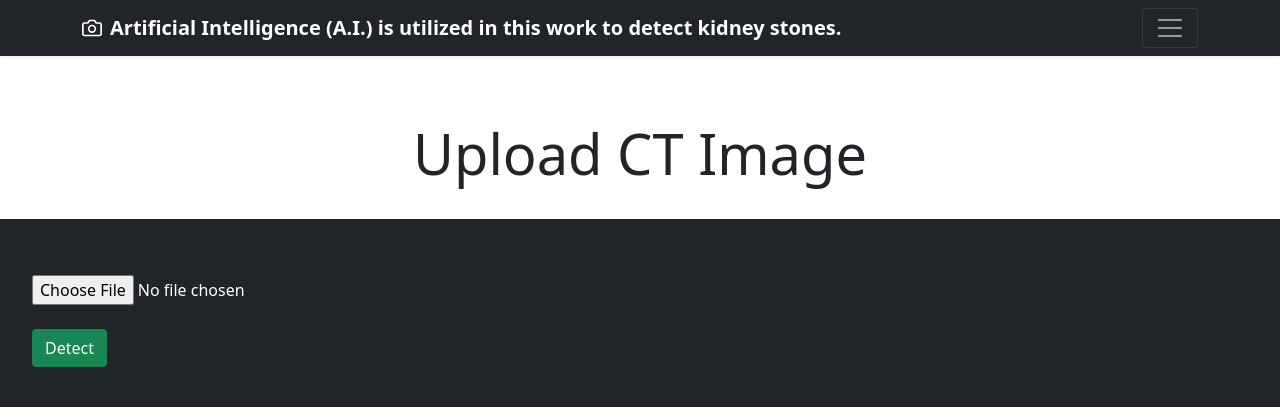
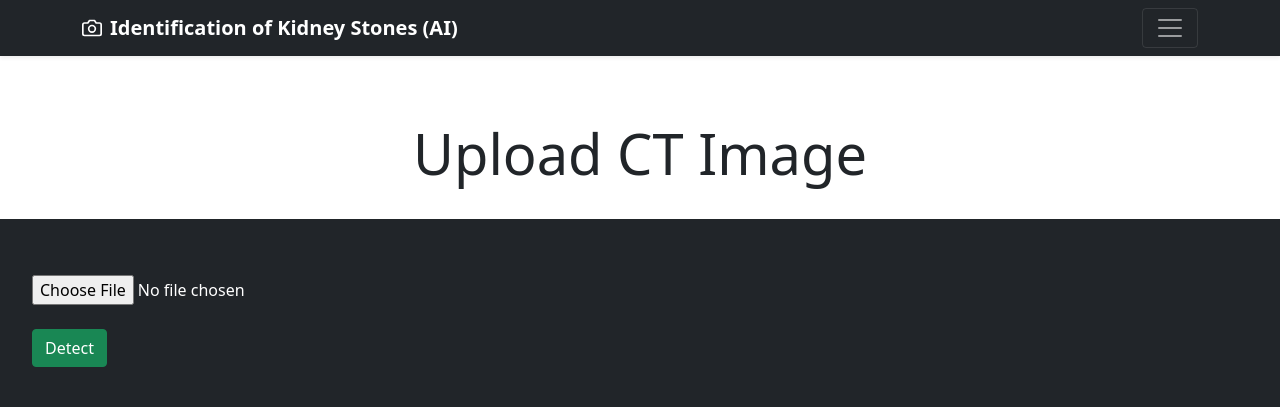
Before and after one commit to NichaData/Web, a Django app: page / in a window 1280 px wide. Shown: the top 420 px of the page. Run offline with Django 3.2, Linux system fonts and the light colour scheme; parts of the project's set-up code (start-up, migrations or seed data) failed here and were passed over; grey boxes are pictures that could not be loaded.

Commit message:
Update headerPage.html

```diff
--- a/template/headerPage.html
+++ b/template/headerPage.html
@@ -70,7 +70,7 @@
     <div class="container">
       <a href="{% url 'home' %}" class="navbar-brand d-flex align-items-center">
         <svg xmlns="http://www.w3.org/2000/svg" width="20" height="20" fill="none" stroke="currentColor" stroke-linecap="round" stroke-linejoin="round" stroke-width="2" aria-hidden="true" class="me-2" viewBox="0 0 24 24"><path d="M23 19a2 2 0 0 1-2 2H3a2 2 0 0 1-2-2V8a2 2 0 0 1 2-2h4l2-3h6l2 3h4a2 2 0 0 1 2 2z"/><circle cx="12" cy="13" r="4"/></svg>
-        <strong>Artificial Intelligence (A.I.) is utilized in this work to detect kidney stones.</strong>
+        <strong>Identification of Kidney Stones (AI)</strong>
       </a>
       <button class="navbar-toggler" type="button" data-bs-toggle="collapse" data-bs-target="#navbarHeader" aria-controls="navbarHeader" aria-expanded="false" aria-label="Toggle navigation">
         <span class="navbar-toggler-icon"></span>
```
